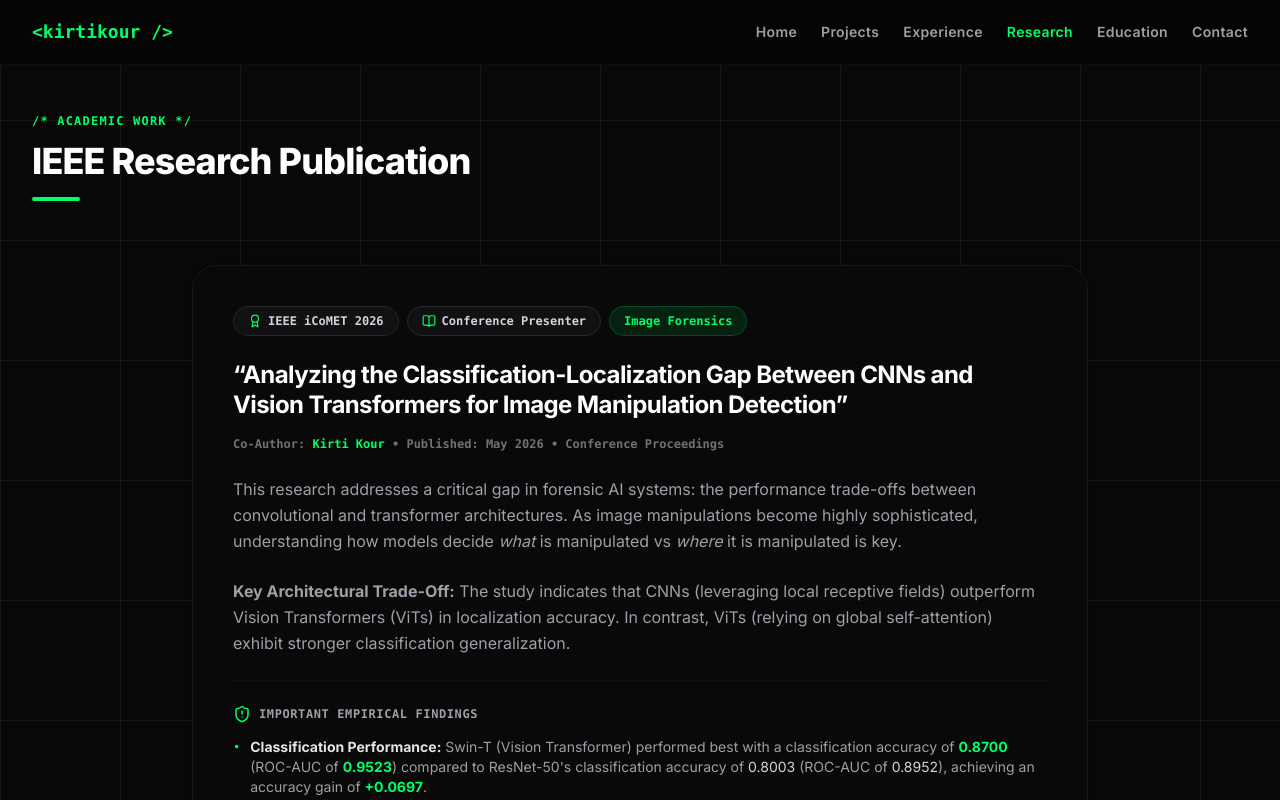
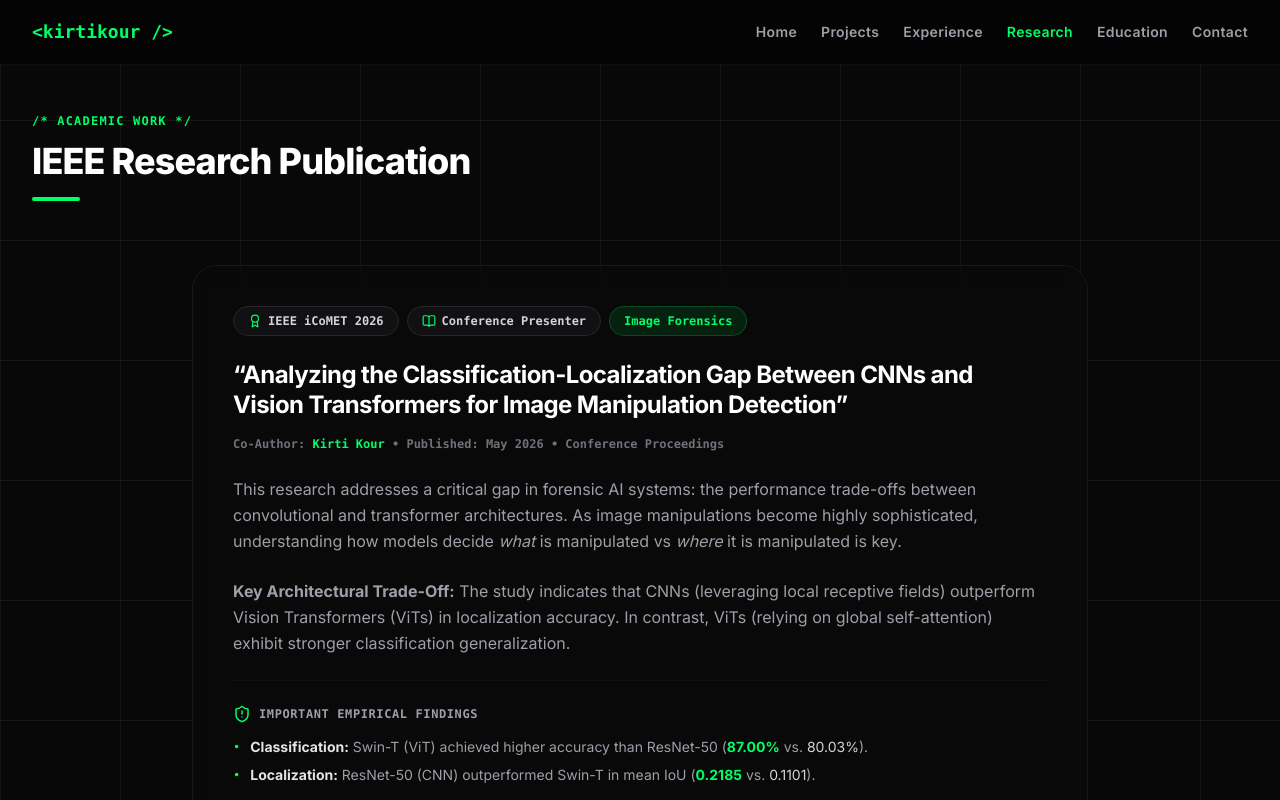
Before and after one commit to kirtikour/KIRTI-PORTFOLIO, a React (Vite) app: page / in a window 1280 px wide. Both pictures are taken after a click on the button "Research". Shown: the top 800 px of the page. Built offline with nearby package versions, Linux system fonts and the light colour scheme.

Commit message:
style: shorten empirical findings text in Research page

```diff
--- a/src/components/Research.tsx
+++ b/src/components/Research.tsx
@@ -74,17 +74,17 @@ export default function Research() {
                     <ShieldAlert className="w-4.5 h-4.5 text-[#00FF66]" />
                     Important Empirical Findings
                   </h4>
-                  <ul className="space-y-3.5 font-sans text-sm text-zinc-400">
+                  <ul className="space-y-2 font-sans text-sm text-zinc-400">
                     <li className="flex items-start gap-2.5">
                       <span className="text-[#00FF66] font-mono text-xs mt-0.5">&bull;</span>
                       <span>
-                        <strong className="text-zinc-200">Classification Performance:</strong> Swin-T (Vision Transformer) performed best with a classification accuracy of <strong className="text-[#00FF66]">0.8700</strong> (ROC-AUC of <strong className="text-[#00FF66]">0.9523</strong>) compared to ResNet-50's classification accuracy of <span className="text-zinc-300">0.8003</span> (ROC-AUC of <span className="text-zinc-300">0.8952</span>), achieving an accuracy gain of <strong className="text-[#00FF66]">+0.0697</strong>.
+                        <strong className="text-zinc-200">Classification:</strong> Swin-T (ViT) achieved higher accuracy than ResNet-50 (<strong className="text-[#00FF66]">87.00%</strong> vs. <span className="text-zinc-300">80.03%</span>).
                       </span>
                     </li>
                     <li className="flex items-start gap-2.5">
                       <span className="text-[#00FF66] font-mono text-xs mt-0.5">&bull;</span>
                       <span>
-                        <strong className="text-zinc-200">Localization Performance:</strong> ResNet-50 (CNN) significantly outperformed Swin-T in localization, achieving a mean IoU of <strong className="text-[#00FF66]">0.2185</strong> and Pointing Game Accuracy of <strong className="text-[#00FF66]">0.4279</strong>, compared to Swin-T's mean IoU of <span className="text-zinc-300">0.1101</span> and Pointing Game Accuracy of <span className="text-zinc-300">0.1466</span>.
+                        <strong className="text-zinc-200">Localization:</strong> ResNet-50 (CNN) outperformed Swin-T in mean IoU (<strong className="text-[#00FF66]">0.2185</strong> vs. <span className="text-zinc-300">0.1101</span>).
                       </span>
                     </li>
                   </ul>
```
